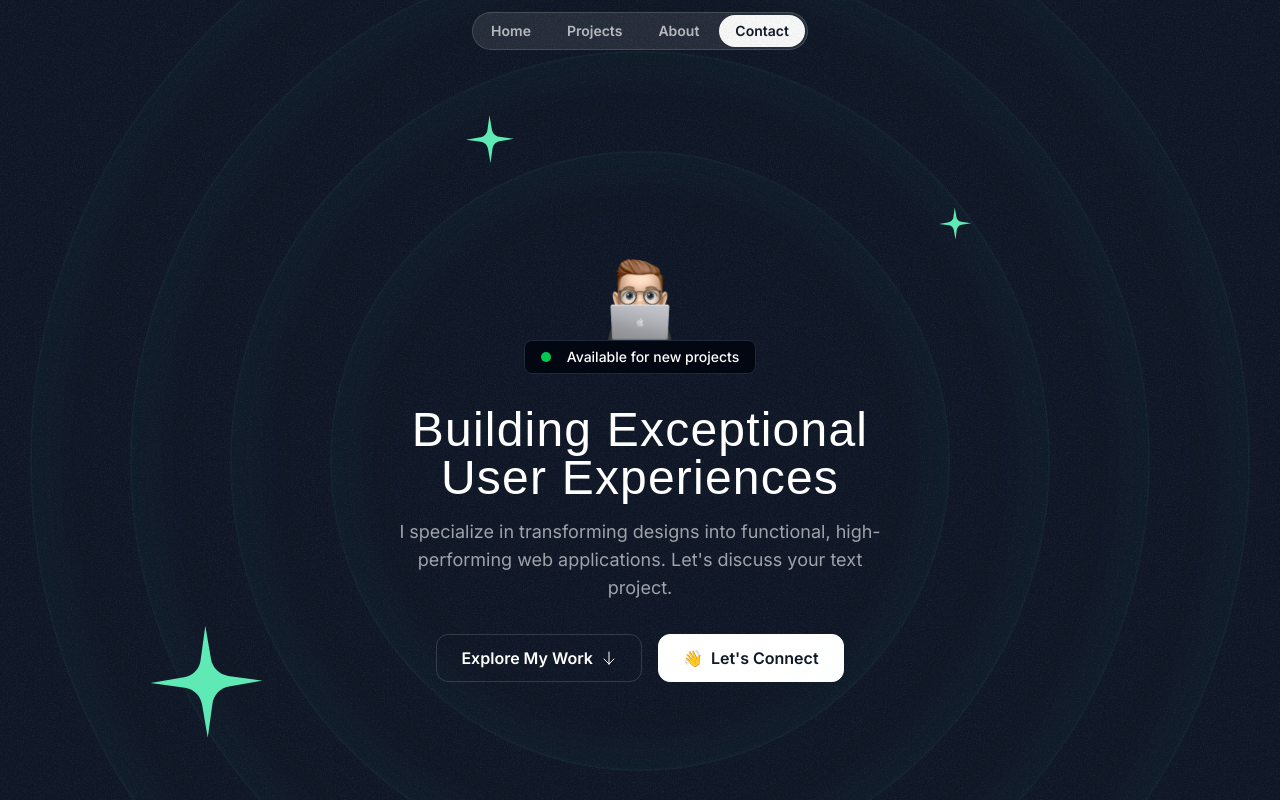
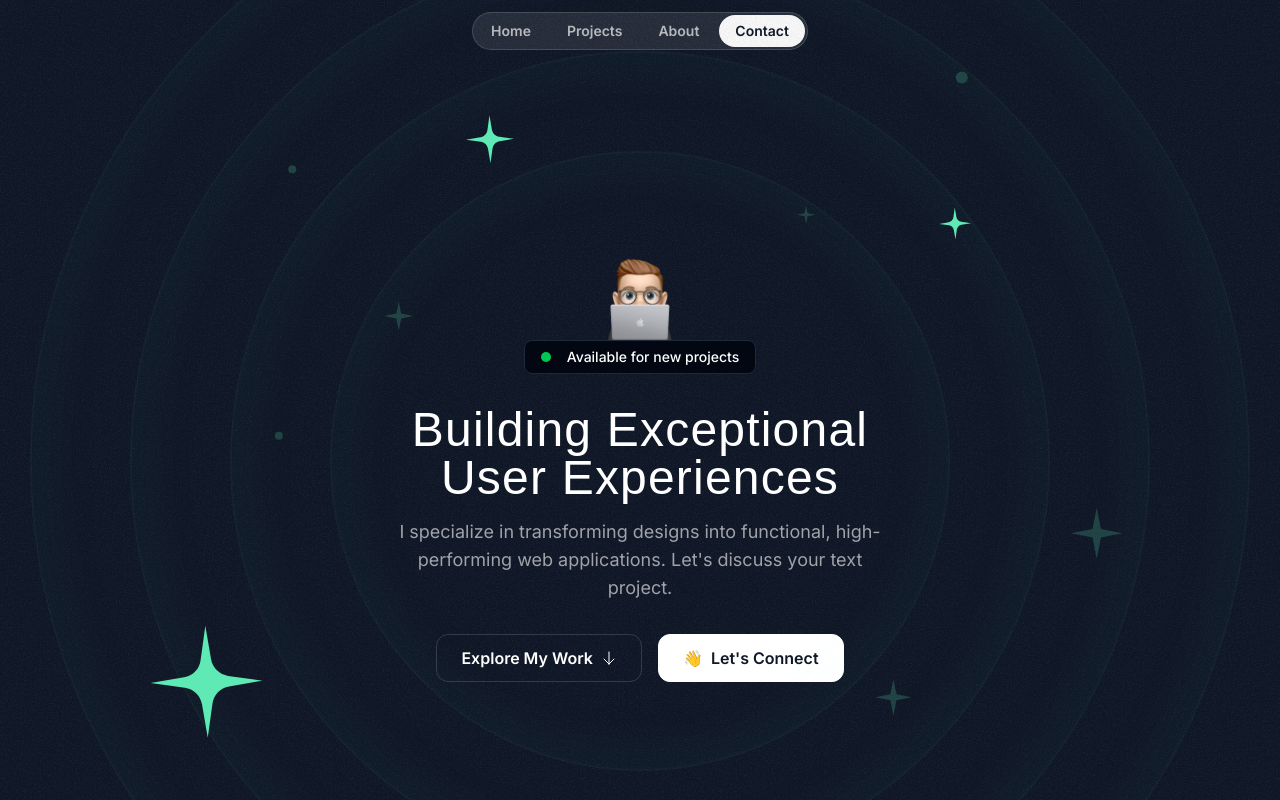
Before and after one commit to abeertech01/stunning-react-portfolio, a Next.js app: page / in a window 1280 px wide. Shown: the top 800 px of the page. Built offline with nearby package versions, Linux system fonts and the light colour scheme; a web font is replaced by a local one.

Commit message:
all the orbits and icons are set

```diff
--- a/src/components/HeroOrbit.tsx
+++ b/src/components/HeroOrbit.tsx
@@ -8,7 +8,7 @@ export default function HeroOrbit({
   return (
     <div className="absolute left-1/2 top-1/2 -translate-x-1/2 -translate-y-1/2">
       <div
-        className=""
+        className="flex items-start justify-start"
         style={{
           transform: `rotate(${rotation}deg)`,
           height: `${size}px`,
--- a/src/sections/Hero.tsx
+++ b/src/sections/Hero.tsx
@@ -3,6 +3,7 @@ import Image from "next/image"
 import ArrowDown from "@/assets/icons/arrow-down.svg"
 import grainImage from "@/assets/images/grain.jpg"
 import StarIcon from "@/assets/icons/star.svg"
+import SparkleIcon from "@/assets/icons/sparkle.svg"
 import HeroOrbit from "@/components/HeroOrbit"
 
 export const HeroSection = () => {
@@ -26,6 +27,28 @@ export const HeroSection = () => {
       </HeroOrbit>
       <HeroOrbit size={590} rotation={98}>
         <StarIcon className="size-8 text-emerald-300" />
+      </HeroOrbit>
+      <HeroOrbit size={430} rotation={-14}>
+        <SparkleIcon className="size-8 text-emerald-300/20" />
+      </HeroOrbit>
+      <HeroOrbit size={440} rotation={79}>
+        <SparkleIcon className="size-5 text-emerald-300/20" />
+      </HeroOrbit>
+      <HeroOrbit size={530} rotation={178}>
+        <SparkleIcon className="size-10 text-emerald-300/20" />
+      </HeroOrbit>
+      <HeroOrbit size={710} rotation={144}>
+        <SparkleIcon className="size-14 text-emerald-300/20" />
+      </HeroOrbit>
+      {/* circles instead of sparkles or stars */}
+      <HeroOrbit size={720} rotation={85}>
+        <div className="size-3 rounded-full bg-emerald-300/20"></div>
+      </HeroOrbit>
+      <HeroOrbit size={520} rotation={-41}>
+        <div className="size-2 rounded-full bg-emerald-300/20"></div>
+      </HeroOrbit>
+      <HeroOrbit size={650} rotation={-5}>
+        <div className="size-2 rounded-full bg-emerald-300/20"></div>
       </HeroOrbit>
       <div className="container">
         <div className="flex flex-col items-center">
```
